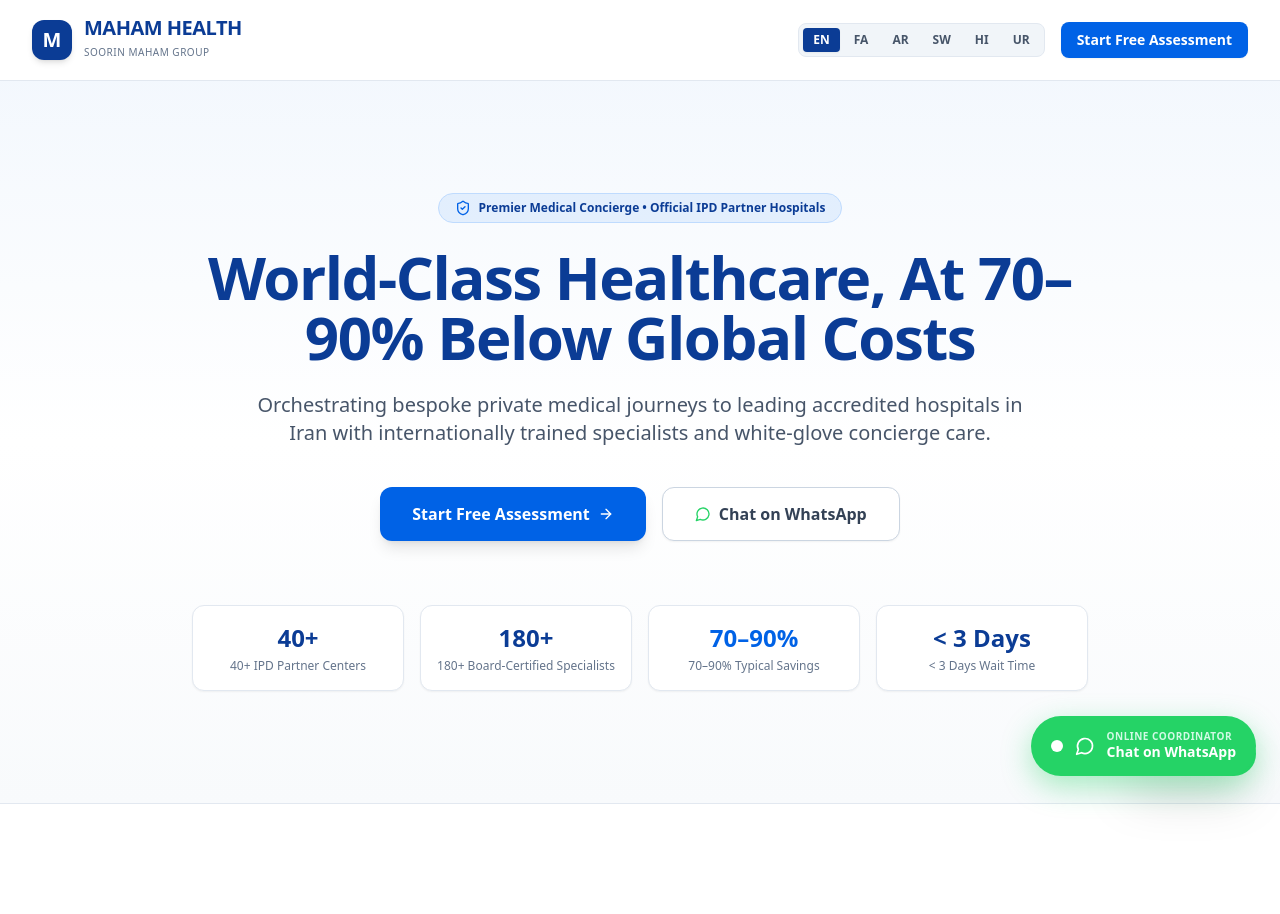
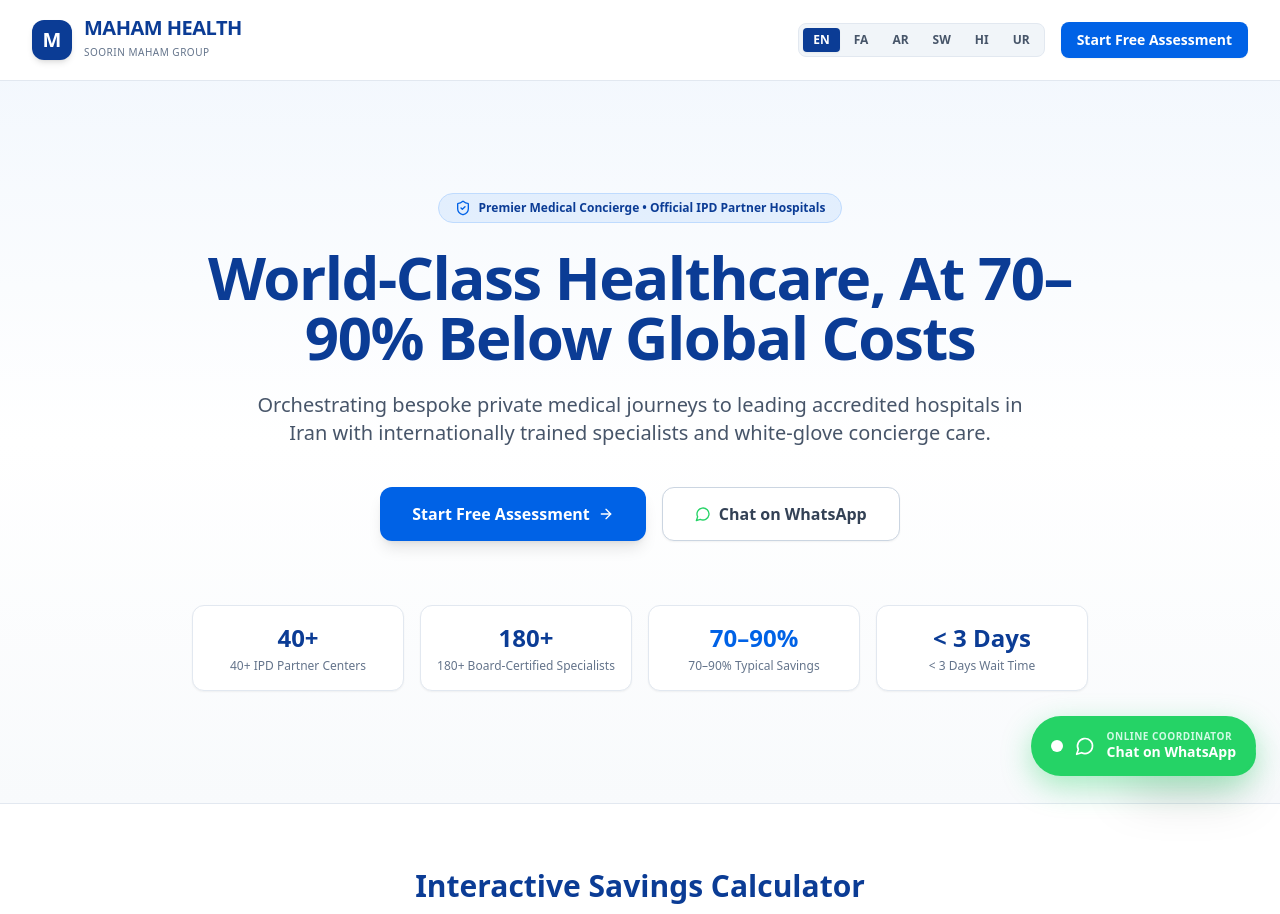
Before and after one commit to mahamhealth/maham-health, a Next.js app: page /en in a window 1280 px wide. Shown: the top 914 px of the page. Built offline with nearby package versions, Linux system fonts and the light colour scheme.

Commit message:
Rename calculator title and subtitle variables

```diff
--- a/src/components/Home.tsx
+++ b/src/components/Home.tsx
@@ -228,8 +228,8 @@
       <section className="py-16 bg-white border-y border-slate-200">
         <div className="max-w-7xl mx-auto px-4 sm:px-6 lg:px-8">
           <div className="text-center max-w-3xl mx-auto mb-12">
-            <h2 className="text-3xl font-bold text-[#0B3C95]">{t.calcTitle}</h2>
-            <p className="mt-2 text-slate-600">{t.calcSub}</p>
+            <h2 className="text-3xl font-bold text-[#0B3C95]">{t.calculatorTitle}</h2>
+            <p className="mt-2 text-slate-600">{t.calculatorSub}</p>
           </div>
 
           <div className="grid grid-cols-1 lg:grid-cols-3 gap-8 items-start">
```
